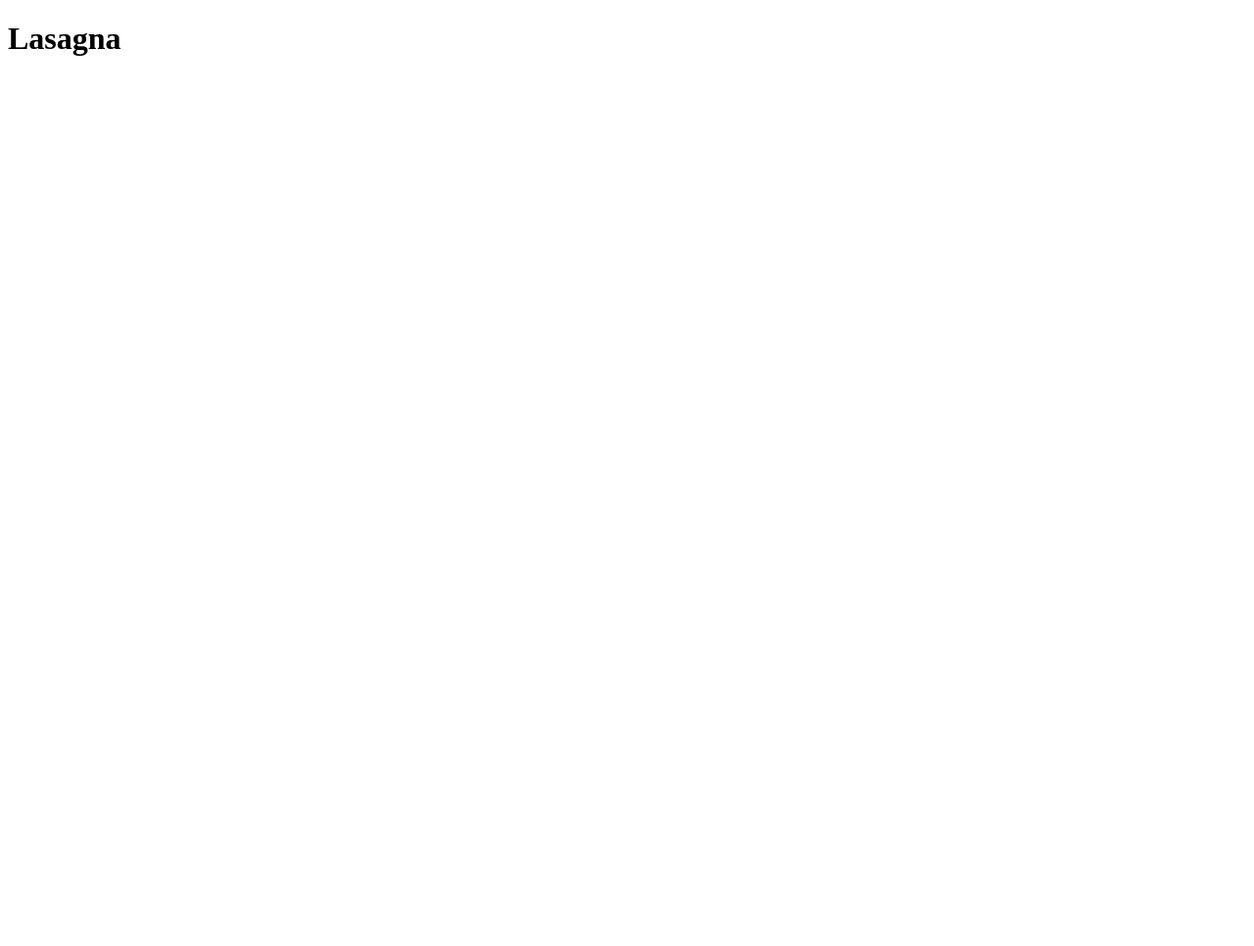
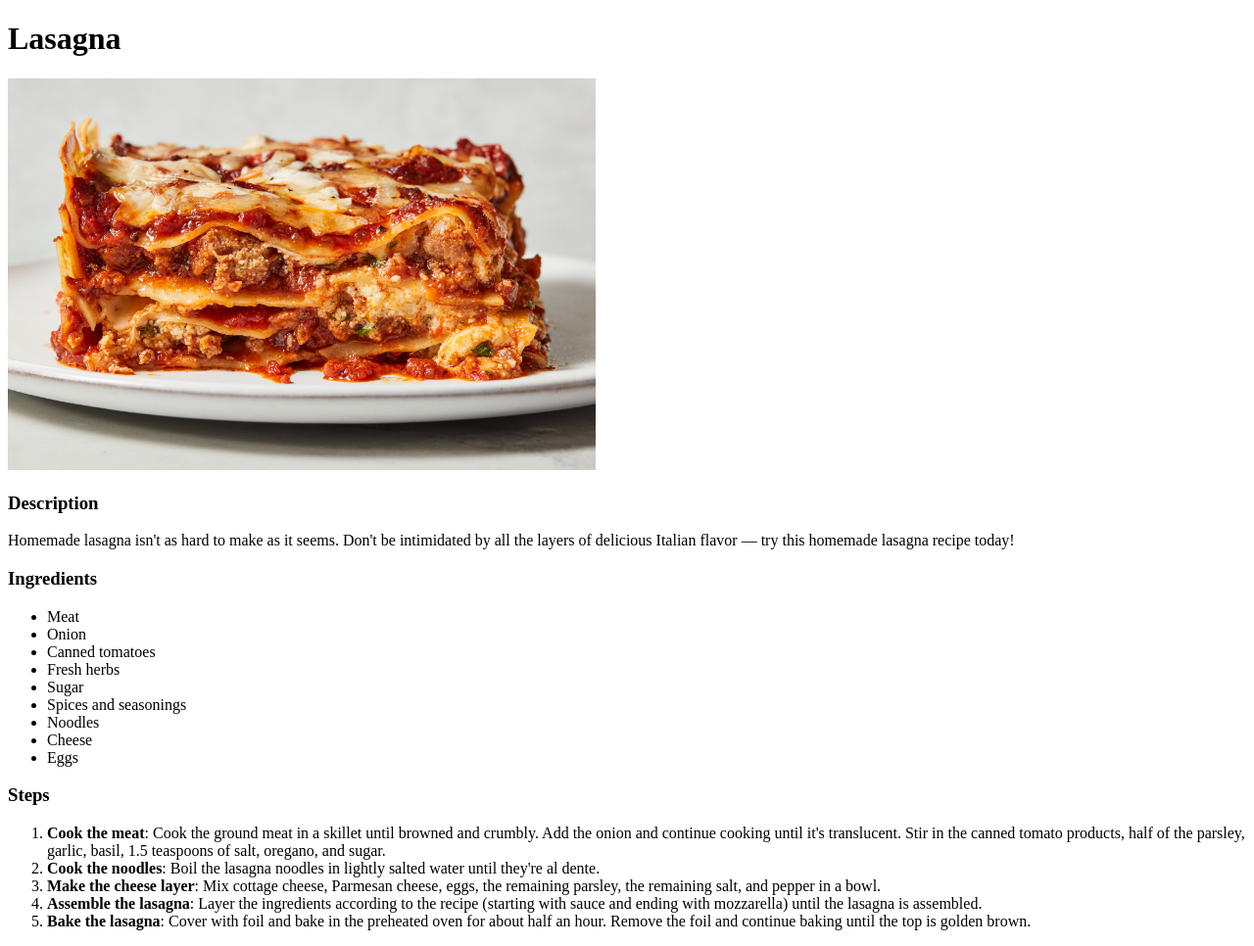
Before and after one commit to ebabiarz/odin-recipes, a plain HTML site: page recipes/lasagna.html in a window 1280 px wide. Shown: the whole page at 98% size. Before the commit the page ends 800 px from the top, so only its background shows below. Drawn offline with Linux system fonts and the light colour scheme.

Commit message:
Add description, photo, ingredients, and steps to lasagna.html

```diff
--- a/recipes/lasagna.html
+++ b/recipes/lasagna.html
@@ -7,5 +7,32 @@
 
     <body>
         <h1>Lasagna</h1>
+
+        <img src="../images/lasagna.jpg" alt="lasagna photo" height="400" width="600">
+
+        <h3>Description</h3>
+        <p>Homemade lasagna isn't as hard to make as it seems. Don't be intimidated by all the layers of delicious Italian flavor — try this homemade lasagna recipe today! </p>
+
+        <h3>Ingredients</h3>
+        <ul>
+            <li>Meat</li>
+            <li>Onion</li>
+            <li>Canned tomatoes</li>
+            <li>Fresh herbs</li>
+            <li>Sugar</li>
+            <li>Spices and seasonings</li>
+            <li>Noodles</li>
+            <li>Cheese</li>
+            <li>Eggs</li>
+        </ul>
+
+        <h3>Steps</h3>
+        <ol>
+            <li><strong>Cook the meat</strong>: Cook the ground meat in a skillet until browned and crumbly. Add the onion and continue cooking until it's translucent. Stir in the canned tomato products, half of the parsley, garlic, basil, 1.5 teaspoons of salt, oregano, and sugar.</li>
+            <li><strong>Cook the noodles</strong>: Boil the lasagna noodles in lightly salted water until they're al dente.</li>
+            <li><strong>Make the cheese layer</strong>: Mix cottage cheese, Parmesan cheese, eggs, the remaining parsley, the remaining salt, and pepper in a bowl.</li>
+            <li><strong>Assemble the lasagna</strong>: Layer the ingredients according to the recipe (starting with sauce and ending with mozzarella) until the lasagna is assembled.</li>
+            <li><strong>Bake the lasagna</strong>: Cover with foil and bake in the preheated oven for about half an hour. Remove the foil and continue baking until the top is golden brown.</li>
+        </ol>
     </body>
 </html>
```
Also changed, not shown: images/lasagna.jpg (added).
